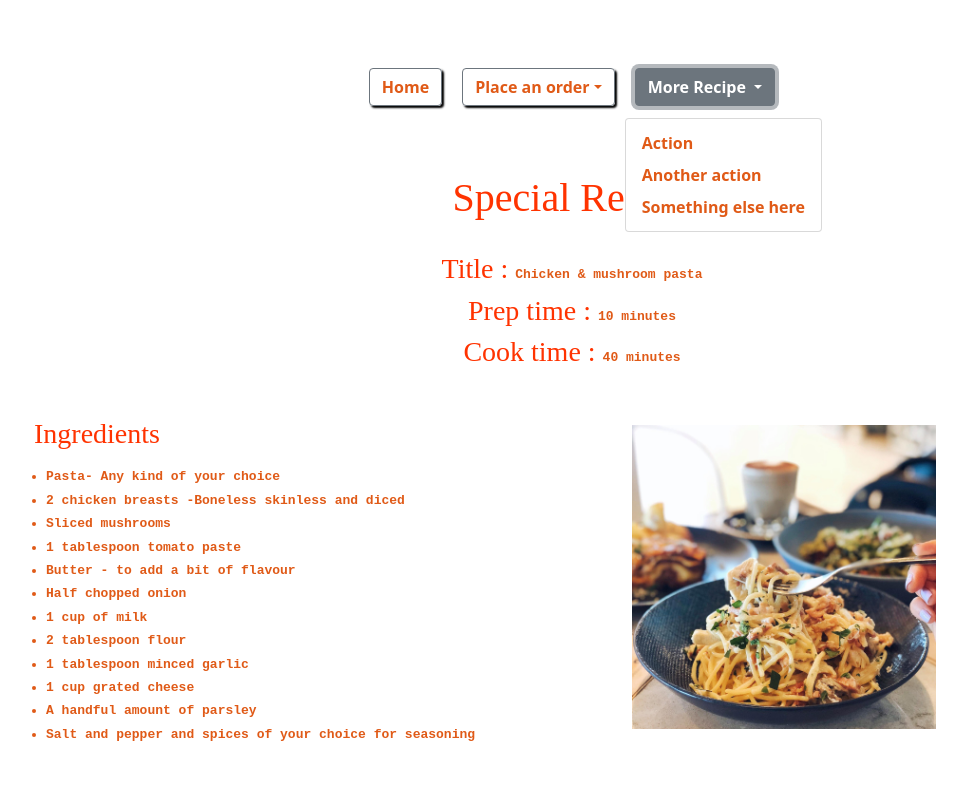
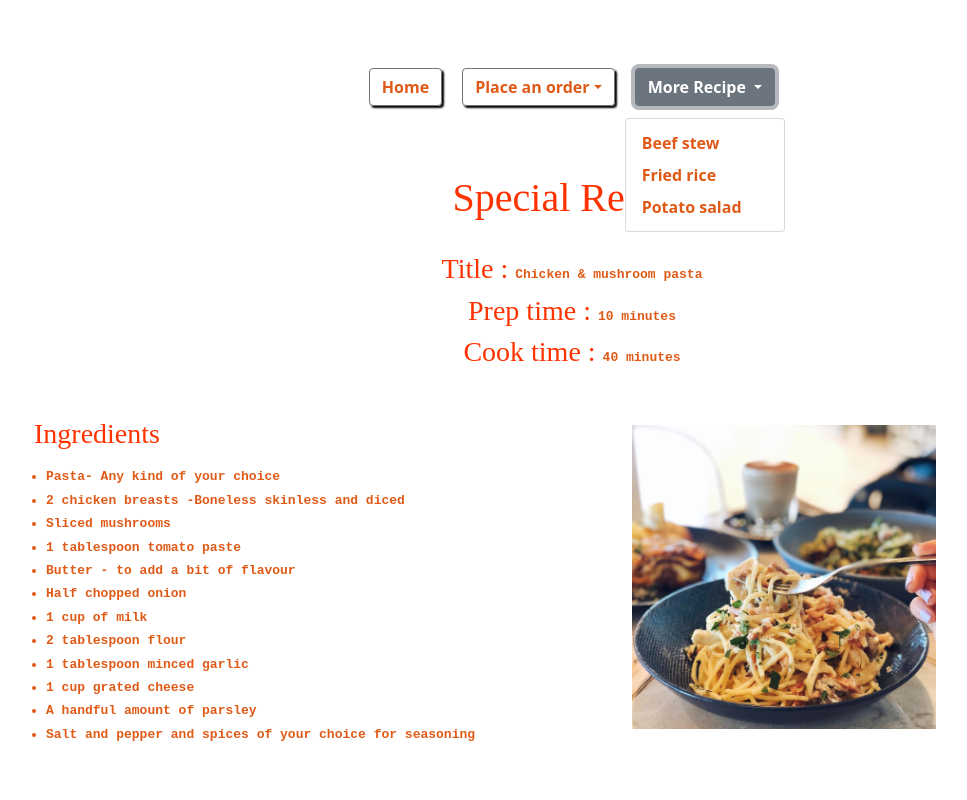
Before and after one commit to MellowMokoen/Recipe-page, a plain HTML site: page index.html in a window 1280 px wide. Both pictures are taken after a click on the button "More Recipe". Shown: the top 800 px of the page, without its empty margins (68-1035 px from the left). Drawn offline with nearby package versions, Linux system fonts and the light colour scheme; a web font is replaced by a local one.

Commit message:
Updated the dropdown links

```diff
--- a/index.html
+++ b/index.html
@@ -40,9 +40,9 @@
             >Place an order</a
           >
           <ul class="dropdown-menu" aria-labelledby="dropdownMenuLink">
-            <li><a class="dropdown-item" href="#">Action</a></li>
-            <li><a class="dropdown-item" href="#">Another action</a></li>
-            <li><a class="dropdown-item" href="#">Something else here</a></li>
+            <li>
+              <a class="dropdown-item" href="/#contact">On one of these</a>
+            </li>
           </ul>
         </div>
         <div class="dropdown">
@@ -58,9 +58,9 @@
           </a>
 
           <ul class="dropdown-menu" aria-labelledby="dropdownMenuLink">
-            <li><a class="dropdown-item" href="#">Action</a></li>
-            <li><a class="dropdown-item" href="#">Another action</a></li>
-            <li><a class="dropdown-item" href="#">Something else here</a></li>
+            <li><a class="dropdown-item" href="#">Beef stew</a></li>
+            <li><a class="dropdown-item" href="#">Fried rice</a></li>
+            <li><a class="dropdown-item" href="#">Potato salad</a></li>
           </ul>
         </div>
       </div>
@@ -138,7 +138,10 @@
         <li>Then serve. And enjoy !</li>
       </ol>
       <footer>
-        <div class="contact-links d-flex justify-content-center m-4">
+        <div
+          class="contact-links d-flex justify-content-center m-5"
+          id="contact"
+        >
           <a
             href="https://twitter.com/Mellow_Mokoen"
             target="_blank"
```
